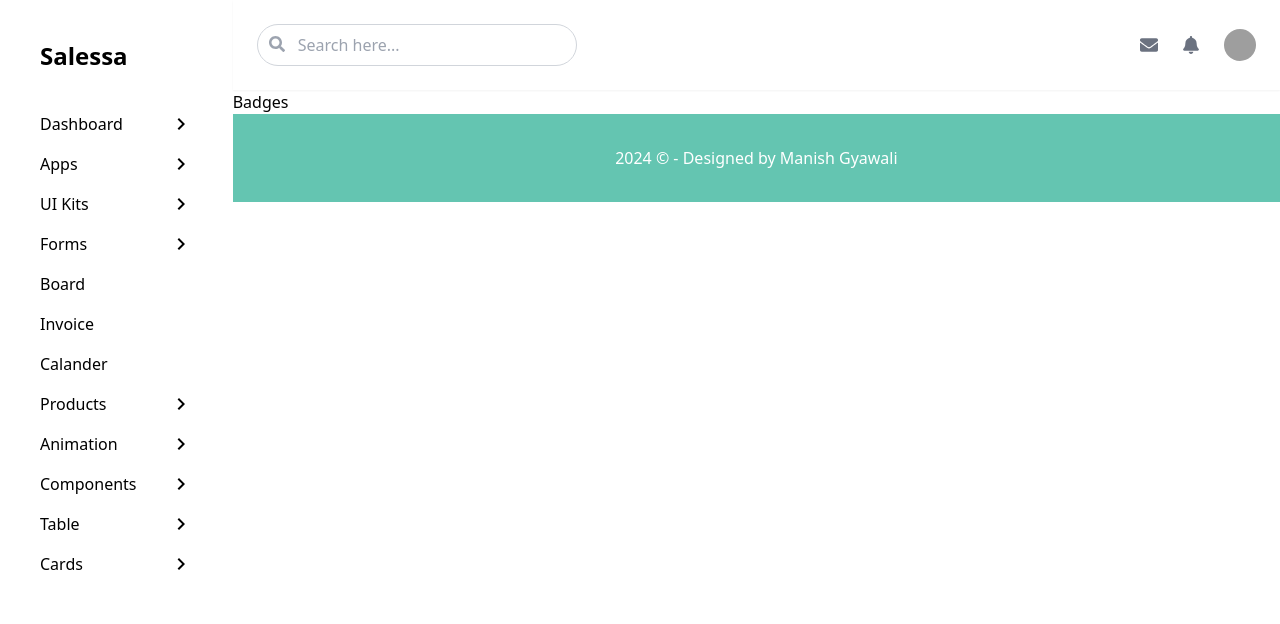
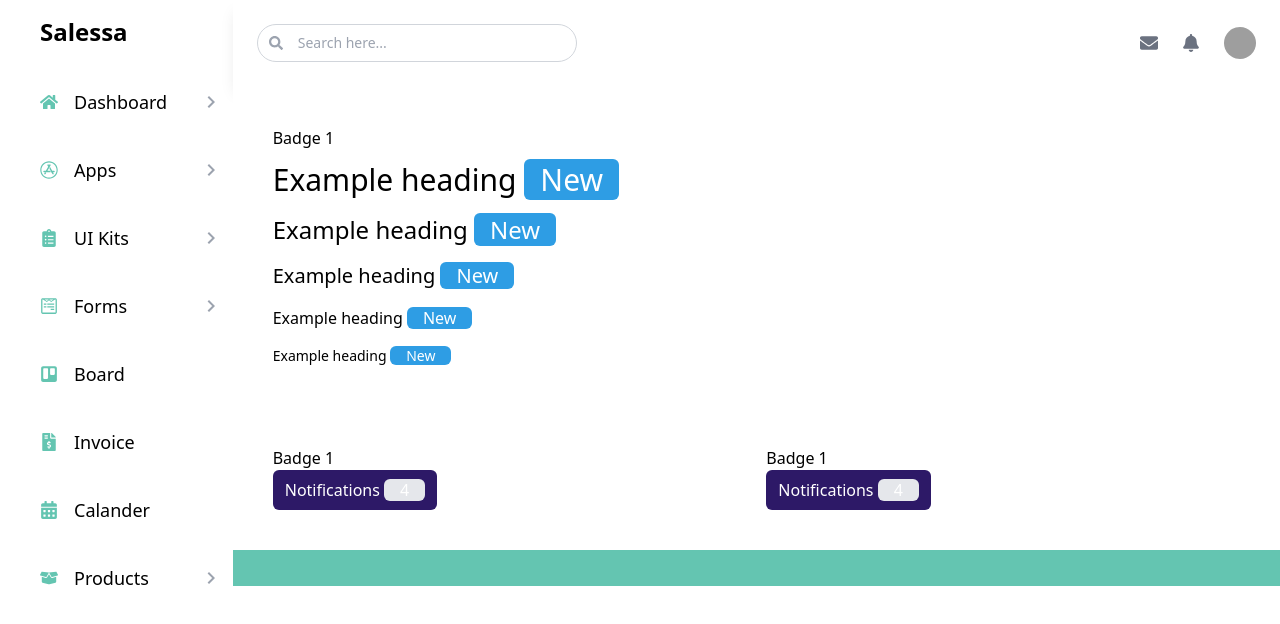
Before and after one commit to manishgyawali/Admin_Dashboard, a React (Vite) app: page /badges in a window 1280 px wide. Shown: the top 624 px of the page. Built offline with nearby package versions, Linux system fonts and the light colour scheme; grey boxes are pictures that could not be loaded.

Commit message:
data added

```diff
--- a/package.json
+++ b/package.json
@@ -10,10 +10,11 @@
     "preview": "vite preview"
   },
   "dependencies": {
+    "@fontsource/poppins": "^5.1.0",
     "apexcharts": "^4.0.0",
     "react": "^18.3.1",
     "react-dom": "^18.3.1",
-    "react-google-charts": "^5.1.0",
+    "react-google-charts": "^5.2.1",
     "react-icons": "^5.3.0",
     "react-router-dom": "^6.26.2"
   },
--- a/src/Components/Common/Sidedbar/Sidebar.jsx
+++ b/src/Components/Common/Sidedbar/Sidebar.jsx
@@ -1,449 +1,206 @@
 import React, { useState } from "react";
-// import {
-//   FaHome,
-//   FaAppStore,
-//   FaClipboardList,
-//   FaWpforms,
-//   FaTrello,
-//   FaFileInvoiceDollar,
-//   FaCalendarAlt,
-//   FaBoxOpen,
-//   FaIcons,
-//   FaFilm,
-//   FaCog,
-//   FaTable,
-//   FaThList,
-//   FaMapMarkedAlt,
-//   FaFileAlt,
-//   FaChevronDown,
-//   FaChevronUp,
-// } from "react-icons/fa";
 import { MdKeyboardArrowDown, MdKeyboardArrowRight } from "react-icons/md";
+import {
+  FaHome,
+  FaAppStore,
+  FaClipboardList,
+  FaWpforms,
+  FaTrello,
+  FaFileInvoiceDollar,
+  FaCalendarAlt,
+  FaBoxOpen,
+  FaIcons,
+  FaFilm,
+  FaCog,
+  FaThList,
+  FaMapMarkedAlt,
+  FaFileAlt,
+} from "react-icons/fa";
 import { Link } from "react-router-dom";
+
 const Sidebar = () => {
-  const [isDashboardOpen, setIsDashboardOpen] = useState(false);
-  const [isAppsOpen, setIsAppsOpen] = useState(false);
-  const [isUiKitsOpen, setIsUiKitsOpen] = useState(false);
-  const [isFormsOpen, setIsFormsOpen] = useState(false);
-  const [isProductsOpen, setIsProductsOpen] = useState(false);
-  const [isChartsopen, setIsChartsOpen] = useState(false);
+
   const [Show, setShow] = useState(null);
+
   const sidebarData = [
     {
       title: "Dashboard",
+      icon: <FaHome className="text-[#64C5B1] " />,
       subdata: [
-        {
-          title: "Sales",
-          path:"/",
-        },
-        {
-          title: "Default",
-          path:"/defaultp",
-        },
-        {
-          title: "Dark Menu",
-          path:"/darkmenup",
-        },
+        { title: "Sales", path: "/" },
+        { title: "Default", path: "/defaultp" },
+        { title: "Dark Menu", path: "/darkmenup" },
       ],
     },
     {
       title: "Apps",
+      icon: <FaAppStore className="text-[#64C5B1]" />,
       subdata: [
-        {
-          title: "Editor",
-          path:"/editorp",
-
-        },
-        {
-          title: "Mail Box",
-          path:"/mailboxp",
-
-        },
-        {
-          title: "Chat",
-          path:"/chatp",
-
-        },
-        {
-          title: "FAQ",
-          path:"/faqp",
-
-        },
+        { title: "Editor", path: "/editorp" },
+        { title: "Mail Box", path: "/mailboxp" },
+        { title: "Chat", path: "/chatp" },
+        { title: "FAQ", path: "/faqp" },
       ],
     },
     {
       title: "UI Kits",
+      icon: <FaClipboardList className="text-[#64C5B1] " />,
       subdata: [
-        {
-          title: "Colors",
-          path:"/colors",
-
-        },
-        {
-          title: "Alerts",
-          path:"/alerts",
-        },
-        {
-          title: "Buttons",
-          path:"/buttons",
-
-        },
-        {
-          title: "Modal",
-          path:"/modal",
-
-        },
-        {
-          title: "Dropdowns",
-          path:"/dropdowns",
-
-        },
-        {
-          title: "Badges",
-          path:"/badges",
-
-        },
-        {
-          title: "Loading Indicators",
-          path:"/loadingindicators",
-
-        },
-        {
-          title: "State Color",
-          path:"/statecolor",
-
-        },
-        {
-          title: "Typography",
-          path:"/typography",
-
-        },
-        {
-          title: "Date Picker",
-          path:"/datepicker",
-
-        },
+        { title: "Colors", path: "/colors" },
+        { title: "Alerts", path: "/alerts" },
+        { title: "Buttons", path: "/buttons" },
+        { title: "Modal", path: "/modal" },
+        { title: "Dropdowns", path: "/dropdowns" },
+        { title: "Badges", path: "/badges" },
+        { title: "Loading Indicators", path: "/loadingindicators" },
+        { title: "State Color", path: "/statecolor" },
+        { title: "Typography", path: "/typography" },
+        { title: "Date Picker", path: "/datepicker" },
       ],
     },
     {
       title: "Forms",
+      icon: <FaWpforms className="text-[#64C5B1] " />,
       subdata: [
-        {
-          title: "Basic Elements",
-        },
-        {
-          title: "Groups",
-        },
-        {
-          title: "Max Length",
-        },
-        {
-          title: "Layouts",
-        },
+        { title: "Basic Elements" },
+        { title: "Groups" },
+        { title: "Max Length" },
+        { title: "Layouts" },
       ],
     },
     {
       title: "Board",
+      icon: <FaTrello className="text-[#64C5B1] " />,
     },
     {
       title: "Invoice",
-      path:"/invoicep",
-
+      icon: <FaFileInvoiceDollar className="text-[#64C5B1] " />,
+      path: "/invoicep",
     },
     {
       title: "Calander",
+      icon: <FaCalendarAlt className="text-[#64C5B1] " />,
     },
     {
       title: "Products",
+      icon: <FaBoxOpen className="text-[#64C5B1] " />,
       subdata: [
-        {
-          title: "Products",
-          path:"/productsp",
-
-        },
-        {
-          title: "Product Details",
-          path:"/productsdetailsp",
-
-        },
-        {
-          title: "Cart",
-          path:"/cartp",
-
-        },
-        {
-          title: "Checkout",
-          path:"/checkoutp",
-
-        },
+        { title: "Products", path: "/productsp" },
+        { title: "Product Details", path: "/productsdetailsp" },
+        { title: "Cart", path: "/cartp" },
+        { title: "Checkout", path: "/checkoutp" },
       ],
     },
     {
       title: "Animation",
+      icon: <FaFilm className="text-[#64C5B1] " />,
       subdata: [
-        {
-          title: "Animate",
-        },
-        {
-          title: "Scroll revel",
-        },
-        {
-          title: "Tilt Animation",
-        },
+        { title: "Animate" },
+        { title: "Scroll revel" },
+        { title: "Tilt Animation" },
       ],
     },
     {
       title: "Components",
+      icon: <FaCog className="text-[#64C5B1] " />,
       subdata: [
-        {
-          title: "Accordians",
-        },
-        {
-          title: "Scrollable",
-        },
-        {
-          title: "Notifications",
-        },
-        {
-          title: "Crousel",
-        },
-        {
-          title: "Pagination",
-        },
+        { title: "Accordians" },
+        { title: "Scrollable" },
+        { title: "Notifications" },
+        { title: "Crousel" },
+        { title: "Pagination" },
       ],
     },
     {
       title: "Table",
+      icon: <FaThList className="text-[#64C5B1] " />,
       subdata: [
-        {
-          title: "Data Tables",
-        },
-        {
-          title: "Bootstrap",
-        },
+        { title: "Data Tables" },
+        { title: "Bootstrap" },
       ],
     },
     {
       title: "Cards",
+      icon: <FaThList className="text-[#64C5B1] " />,
       subdata: [
-        {
-          title: "Basic Card",
-        },
-        {
-          title: "Theme Card",
-        },
-        {
-          title: "Draggable Card",
-        },
+        { title: "Basic Card" },
+        { title: "Theme Card" },
+        { title: "Draggable Card" },
       ],
     },
     {
       title: "Widgets",
+      icon: <FaThList className="text-[#64C5B1] " />,
       subdata: [
-        {
-          title: "Chart Boxes 1",
-        },
-        {
-          title: "Profile Box",
-        },
+        { title: "Chart Boxes 1" },
+        { title: "Profile Box" },
       ],
     },
     {
       title: "Maps",
+      icon: <FaMapMarkedAlt className="text-[#64C5B1] " />,
       subdata: [
-        {
-          title: "Maps Js",
-        },
-        {
-          title: "Vector Maps",
-        },
+        { title: "Maps Js" },
+        { title: "Vector Maps" },
       ],
     },
     {
       title: "Pages",
+      icon: <FaFileAlt className="text-[#64C5B1] " />,
       subdata: [
-        {
-          title: "Login",
-        },
-        {
-          title: "Register",
-        },
-        {
-          title: "Error 404",
-        },
-        {
-          title: "Error 500",
-        },
-        {
-          title: "FOrgot Password",
-        },
-        {
-          title: "Gallery",
-        },
+        { title: "Login" },
+        { title: "Register" },
+        { title: "Error 404" },
+        { title: "Error 500" },
+        { title: "Forgot Password" },
+        { title: "Gallery" },
       ],
     },
   ];
 
   return (
     <div className="">
-      <aside className="flex  flex-col gap-10 py-10 px-10 ">
+      <aside className="flex flex-col gap-10 py-4 px-10">
         <div>
           <h1 className="font-semibold text-2xl">Salessa</h1>
         </div>
-
-        {/* <div className="flex flex-col gap-12 text-lg cursor-pointer">
-
-
-
-
-
-          <div className="flex flex-col gap-5">
+        <div className="grid gap-10 text-lg">
+          {sidebarData.map((val, i) => (
+            <div key={i}>
+              {val.subdata ? (
                 <div
-              className="flex justify-between items-center cursor-pointer"
-              onClick={() => setIsFormsOpen(!isFormsOpen)}
+                  onClick={() => setShow(Show === i ? null : i)}
+                  className="flex gap-4 justify-between items-center cursor-pointer"
                 >
-              <div className="flex gap-5 items-center">
-                <FaWpforms className="text-[#64C5B1] text-xl" />
-                <h1> Forms</h1>
+                  <div className="flex items-center gap-4">
+                    {val.icon}
+                    <h1>{val.title}</h1>
                   </div>
-              {isFormsOpen ? <FaChevronUp /> : <FaChevronDown />}
+                  {Show === i ? (
+                    <MdKeyboardArrowDown className="text-2xl text-gray-400" />
+                  ) : (
+                    <MdKeyboardArrowRight className="text-2xl text-gray-400" />
+                  )}
                 </div>
-            {isFormsOpen && (
-              <div className="ml-8 flex flex-col gap-3">
-                <h1>Form 1</h1>
-                <h1>Form 2</h1>
+              ) : (
+                <Link to={val.path} className="flex gap-4 justify-between items-center">
+                  <div className="flex items-center gap-4">
+                    {val.icon}
+                    <h1>{val.title}</h1>
+                  </div>
+                </Link>
+              )}
+              {Show === i && val.subdata && (
+                <div className="pt-4  grid gap-4 opacity-100 text-gray-500 transition-all ease-in-out duration-150 delay-75 w-8/12 mx-auto">
+                  {val.subdata.map((item, ind) => (
+                    <Link key={ind} to={item.path}>
+                      <div>{item.title}</div>
+                    </Link>
+                  ))}
                 </div>
               )}
             </div>
-
-          <div className="flex gap-5 items-center">
-            <FaTrello className="text-[#64C5B1] text-xl" />
-            <h1> Board</h1>
-          </div>
-          <div className="flex gap-5 items-center">
-            <FaFileInvoiceDollar className="text-[#64C5B1] text-xl" />
-            <Link to="/invoicep">Invoice</Link>
-            </div>
-          <div className="flex gap-5 items-center">
-            <FaCalendarAlt className="text-[#64C5B1] text-xl" />
-            <h1> Calander</h1>
-          </div>
-          <div className="flex flex-col gap-5">
-            <div
-              className="flex justify-between items-center cursor-pointer"
-              onClick={() => setIsProductsOpen(!isProductsOpen)}
-            >
-              <div className="flex gap-5 items-center">
-                <FaBoxOpen className="text-[#64C5B1] text-xl" />
-                <h1> Products</h1>
-              </div>
-              {isProductsOpen ? <FaChevronUp /> : <FaChevronDown />}
-            </div>
-            {isProductsOpen && (
-              <div className="ml-8 flex flex-col gap-3">
-                <Link to="/productsp">Products</Link>
-                <Link to="/productsdetailsp">Product Details</Link>
-                <Link to="/cartp">Cart</Link>
-                <Link to="/checkoutp">Checkout</Link>
-              </div>
-            )}
-          </div>
-          <div className="flex gap-5 items-center">
-            <FaIcons className="text-[#64C5B1] text-xl" />
-            <h1> Icons</h1>
-          </div>
-          <div className="flex gap-5 items-center">
-            <FaFilm className="text-[#64C5B1] text-xl" />
-            <h1> Animations</h1>
-          </div>
-          <div className="flex gap-5 items-center">
-            <FaCog className="text-[#64C5B1] text-xl" />
-            <h1> Components</h1>
-          </div>
-          <div className="flex flex-col gap-5">
-            <div
-              className="flex justify-between items-center cursor-pointer"
-              onClick={() => setIsChartsOpen(!isChartsopen)}
-            >
-              <div className="flex gap-5 items-center">
-                <FaBoxOpen className="text-[#64C5B1] text-xl" />
-                <h1> Charts</h1>
-              </div>
-              {isChartsopen ? <FaChevronUp /> : <FaChevronDown />}
-            </div>
-            {isChartsopen && (
-              <div className="ml-8 flex flex-col gap-3">
-                <Link to="/chartjs">ChartJs</Link>
-                <Link to="/apexcharts">Apex Charts</Link>
-                <Link to="/chartsparkline">Chart sparkline</Link>
-                <Link to="/amcharts">am-charts</Link>
-                <Link to="/nvd3charts">nvd3 charts</Link>
-
-              </div>
-            )}
-          </div>
-          <div className="flex gap-5 items-center">
-            <FaThList className="text-[#64C5B1] text-xl" />
-            <h1> Cards</h1>
-          </div>
-          <div className="flex gap-5 items-center">
-            <FaThList className="text-[#64C5B1] text-xl" />
-            <h1> Widgets</h1>
-          </div>
-          <div className="flex gap-5 items-center">
-            <FaMapMarkedAlt className="text-[#64C5B1] text-xl" />
-            <h1> Maps</h1>
-          </div>
-          <div className="flex gap-5 items-center">
-            <FaFileAlt className="text-[#64C5B1] text-xl" />
-            <h1> Pages</h1>
-          </div>
-        </div> */}
-        <div>
-          <div className="grid gap-4">
-            {sidebarData.map((val, i) => (
-              <div
-                key={i}
-
-              >
-              {
-                val.subdata?  <div  onClick={() => {
-                  if (Show === i) {
-                    setShow(null);
-                  } else {
-                    setShow(i);
-                  }
-                }} className="flex gap-4 justify-between  items-center">
-                <h1>{val.title}</h1>
-                {Show == i ? (
-                    <MdKeyboardArrowDown className="text-2xl" />
-                  ) : (
-                    <MdKeyboardArrowRight className="text-2xl" />
-                  )}
-              </div>:
-               <Link to={val.path} className="flex gap-4 justify-between  items-center">
-               <h1>{val.title}</h1>
-             </Link>
-
-              }
-                <div
-                  className={`${
-                    Show == i ? "pt-4 grid gap-4 opacity-100 text-gray-500  " : "pt-0 opacity-0"
-                  } transition-all ease-in-out duration-150 delay-75 w-11/12 mx-auto `}
-                >
-                  {Show == i &&
-                    val.subdata &&
-                    val.subdata.map((item, ind) => {
-                      return (
-                        <Link to={item.path}>
-                          <div>{item.title}</div>
-                        </Link>
-                      );
-                    })}
-                </div>
-              </div>
           ))}
-          </div>
         </div>
       </aside>
     </div>
--- a/src/Components/Common/TopNavigation/TopNav.jsx
+++ b/src/Components/Common/TopNavigation/TopNav.jsx
@@ -3,15 +3,15 @@ import { FaSearch, FaBell, FaEnvelope } from "react-icons/fa";
 
 const TopNav = () => {
   return (
-    <nav className=" shadow-sm py-6 px-6 flex items-center justify-between">
+    <nav className=" shadow-lg py-6 px-6 flex items-center justify-between">
 
       <div className="flex items-center gap-4">
         <div className="relative">
-          <FaSearch className="absolute left-3 top-3 text-gray-400" />
+          <FaSearch className="absolute left-3 top-3 text-sm text-gray-400" />
           <input
             type="text"
             placeholder="Search here..."
-            className="pl-10 pr-4 py-2 w-80 border border-gray-300 rounded-full  focus:outline-none focus:border-[#64C5B1]"
+            className="pl-10 pr-4 py-2 w-80 border border-gray-300 rounded-full text-sm  focus:outline-none focus:border-[#64C5B1]"
           />
         </div>
       </div>
--- a/src/Components/Pages/Ui kits/Badges.jsx
+++ b/src/Components/Pages/Ui kits/Badges.jsx
@@ -1,8 +1,34 @@
 import React from 'react'
 
 const Badges = () => {
+
+
   return (
-    <div>Badges</div>
+    <div className='bg-red'>
+      <div className='bg-white p-10 flex flex-col gap-3'>
+        <h1>Badge 1</h1>
+        <div className='flex flex-col gap-4'>
+          <h1 className='text-3xl'>Example heading <span className='bg-[#2E9DE4] text-white rounded-md px-4 '>New</span></h1>
+          <h1 className='text-2xl'>Example heading <span className='bg-[#2E9DE4] text-white rounded-md px-4 '>New</span></h1>
+          <h1 className='text-xl'>Example heading <span className='bg-[#2E9DE4] text-white rounded-md px-4 '>New</span></h1>
+          <h1 className='text-md'>Example heading <span className='bg-[#2E9DE4] text-white rounded-md px-4 '>New</span></h1>
+          <h1 className='text-sm'>Example heading <span className='bg-[#2E9DE4] text-white rounded-md px-4 '>New</span></h1>
+        </div>
+      </div>
+
+      <div className='grid grid-cols-2 gap-5 p-10'>
+        <div className=' gap-4'>
+        <h1>Badge 1</h1>
+        <button className='bg-[#2D1967] px-3 py-2 text-white rounded-md'>Notifications <span className='bg-gray-200 text-white rounded-md px-4 '>4</span></button>
+
+        </div>
+        <div className=''>
+        <h1>Badge 1</h1>
+        <button className='bg-[#2D1967] px-3 py-2 text-white rounded-md'>Notifications <span className='bg-gray-200 text-white rounded-md px-4 '>4</span></button>
+
+        </div>
+      </div>
+    </div>
   )
 }
 
```
Also changed, not shown: src/Components/Pages/SalesP.jsx (+103 -3 lines), 1 other file (tests, documents, lock files or other folders). Lines whose indentation alone changed are shown as unchanged.
